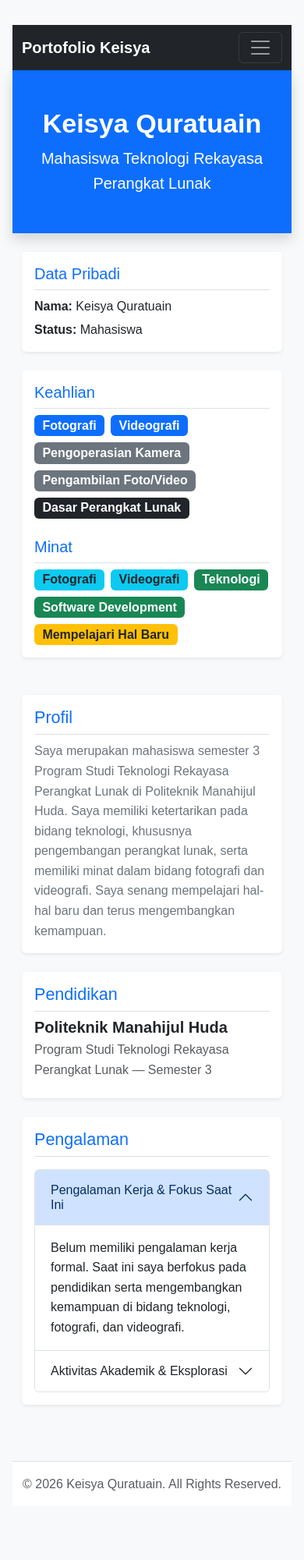
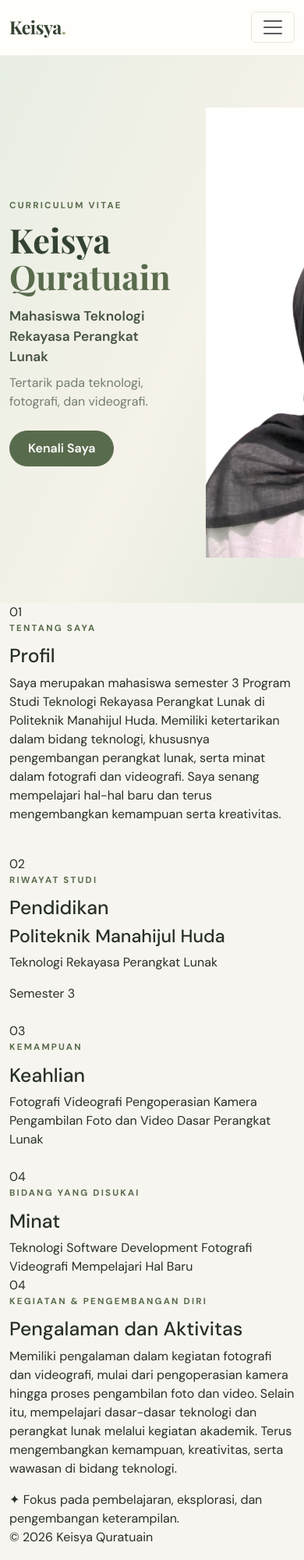
Before and after one commit to keisyaquratu-cmd/cv_keisya, a plain HTML site: page index.html in a window 390 px wide. Shown: the top 2000 px of the page at 78% size. Before the commit the page ends 1963 px from the top, so only its background shows below. Drawn offline with nearby package versions, Linux system fonts and the light colour scheme.

Commit message:
Add files via upload

```diff
--- a/index.html
+++ b/index.html
@@ -1,27 +1,33 @@
+
 <!DOCTYPE html>
 <html lang="id">
 <head>
   <meta charset="UTF-8">
   <meta name="viewport" content="width=device-width, initial-scale=1.0">
-  <title>CV Keisya Quratuain</title>
+  <meta name="description" content="Curriculum Vitae Keisya Quratuain">
+  <title>CV | Keisya Quratuain</title>
 
-  <!-- 1. Bootstrap 5 CSS CDN -->
+  <link rel="preconnect" href="https://fonts.googleapis.com">
+  <link rel="preconnect" href="https://fonts.gstatic.com" crossorigin>
+  <link href="https://fonts.googleapis.com/css2?family=DM+Sans:wght@400;500;600;700&family=Playfair+Display:wght@600;700&display=swap" rel="stylesheet">
+
   <link href="https://cdn.jsdelivr.net/npm/bootstrap@5.3.3/dist/css/bootstrap.min.css" rel="stylesheet">
-  <!-- Optional Custom CSS -->
   <link rel="stylesheet" href="style.css">
 </head>
-<body class="bg-light">
 
-  <!-- Komponen Bootstrap 1: Navbar -->
-  <nav class="navbar navbar-expand-lg navbar-dark bg-dark sticky-top shadow-sm">
+<body>
+
+<nav class="navbar navbar-expand-lg sticky-top">
   <div class="container">
-      <a class="navbar-brand fw-bold" href="#">Portofolio Keisya</a>
+    <a class="navbar-brand" href="#beranda">Keisya<span>.</span></a>
+
     <button class="navbar-toggler" type="button" data-bs-toggle="collapse" data-bs-target="#navbarNav">
       <span class="navbar-toggler-icon"></span>
     </button>
+
     <div class="collapse navbar-collapse" id="navbarNav">
       <ul class="navbar-nav ms-auto">
-          <li class="nav-item"><a class="nav-link active" href="#profil">Profil</a></li>
+        <li class="nav-item"><a class="nav-link" href="#profil">Profil</a></li>
         <li class="nav-item"><a class="nav-link" href="#pendidikan">Pendidikan</a></li>
         <li class="nav-item"><a class="nav-link" href="#keahlian">Keahlian</a></li>
         <li class="nav-item"><a class="nav-link" href="#pengalaman">Pengalaman</a></li>
@@ -30,124 +36,163 @@
   </div>
 </nav>
 
-  <!-- Hero Header -->
-  <header class="bg-primary text-white text-center py-5 mb-4 shadow">
+<header class="hero" id="beranda">
   <div class="container">
-      <h1 class="display-4 fw-bold">Keisya Quratuain</h1>
-      <p class="lead mb-0">Mahasiswa Teknologi Rekayasa Perangkat Lunak</p>
-    </div>
-  </header>
+    <div class="hero-inner">
 
-  <main class="container my-4">
-    <div class="row g-4">
+      <div class="hero-copy">
+        <p class="eyebrow">CURRICULUM VITAE</p>
+        <h1>Keisya <em>Quratuain</em></h1>
 
-      <!-- Left Column -->
-      <div class="col-md-4">
-        <!-- Komponen Bootstrap 2: Card (Data Pribadi) -->
-        <div class="card border-0 shadow-sm mb-4">
-          <div class="card-body">
-            <h5 class="card-title text-primary border-bottom pb-2">Data Pribadi</h5>
-            <p class="card-text mb-1"><strong>Nama:</strong> Keisya Quratuain</p>
-            <p class="card-text mb-0"><strong>Status:</strong> Mahasiswa</p>
-          </div>
+        <p class="hero-subtitle">
+          Mahasiswa Teknologi Rekayasa Perangkat Lunak
+        </p>
+
+        <p class="hero-note">
+          Tertarik pada teknologi, fotografi, dan videografi.
+        </p>
+
+        <a class="btn btn-olive" href="#profil">Kenali Saya</a>
       </div>
 
-        <!-- Komponen Bootstrap 3: Badge (Keahlian & Minat) -->
-        <div class="card border-0 shadow-sm mb-4" id="keahlian">
-          <div class="card-body">
-            <h5 class="card-title text-primary border-bottom pb-2">Keahlian</h5>
-            <div class="d-flex flex-wrap gap-2 mb-3">
-              <span class="badge bg-primary fs-6">Fotografi</span>
-              <span class="badge bg-primary fs-6">Videografi</span>
-              <span class="badge bg-secondary fs-6">Pengoperasian Kamera</span>
-              <span class="badge bg-secondary fs-6">Pengambilan Foto/Video</span>
-              <span class="badge bg-dark fs-6">Dasar Perangkat Lunak</span>
-            </div>
-
-            <h5 class="card-title text-primary border-bottom pb-2 mt-4">Minat</h5>
-            <div class="d-flex flex-wrap gap-2">
-              <span class="badge bg-info text-dark fs-6">Fotografi</span>
-              <span class="badge bg-info text-dark fs-6">Videografi</span>
-              <span class="badge bg-success fs-6">Teknologi</span>
-              <span class="badge bg-success fs-6">Software Development</span>
-              <span class="badge bg-warning text-dark fs-6">Mempelajari Hal Baru</span>
-            </div>
-          </div>
-        </div>
-      </div>
-
-      <!-- Right Column -->
-      <div class="col-md-8">
-        <!-- Card Profil -->
-        <div class="card border-0 shadow-sm mb-4" id="profil">
-          <div class="card-body">
-            <h4 class="card-title text-primary border-bottom pb-2">Profil</h4>
-            <p class="card-text text-secondary">
-              Saya merupakan mahasiswa semester 3 Program Studi Teknologi Rekayasa
-              Perangkat Lunak di Politeknik Manahijul Huda. Saya memiliki ketertarikan
-              pada bidang teknologi, khususnya pengembangan perangkat lunak, serta
-              memiliki minat dalam bidang fotografi dan videografi. Saya senang
-              mempelajari hal-hal baru dan terus mengembangkan kemampuan.
-            </p>
-          </div>
-        </div>
-
-        <!-- Card Pendidikan -->
-        <div class="card border-0 shadow-sm mb-4" id="pendidikan">
-          <div class="card-body">
-            <h4 class="card-title text-primary border-bottom pb-2">Pendidikan</h4>
-            <h5 class="fw-bold mb-1">Politeknik Manahijul Huda</h5>
-            <p class="text-muted">Program Studi Teknologi Rekayasa Perangkat Lunak — Semester 3</p>
-          </div>
-        </div>
-
-        <!-- Komponen Bootstrap 4: Accordion (Pengalaman & Detail) -->
-        <div class="card border-0 shadow-sm mb-4" id="pengalaman">
-          <div class="card-body">
-            <h4 class="card-title text-primary border-bottom pb-2 mb-3">Pengalaman</h4>
-
-            <div class="accordion" id="accordionPengalaman">
-              <div class="accordion-item">
-                <h2 class="accordion-header" id="headingOne">
-                  <button class="accordion-button" type="button" data-bs-toggle="collapse" data-bs-target="#collapseOne">
-                    Pengalaman Kerja & Fokus Saat Ini
-                  </button>
-                </h2>
-                <div id="collapseOne" class="accordion-collapse collapse show" data-bs-parent="#accordionPengalaman">
-                  <div class="accordion-body">
-                    Belum memiliki pengalaman kerja formal. Saat ini saya berfokus pada
-                    pendidikan serta mengembangkan kemampuan di bidang teknologi,
-                    fotografi, dan videografi.
-                  </div>
-                </div>
-              </div>
-
-              <div class="accordion-item">
-                <h2 class="accordion-header" id="headingTwo">
-                  <button class="accordion-button collapsed" type="button" data-bs-toggle="collapse" data-bs-target="#collapseTwo">
-                    Aktivitas Akademik & Eksplorasi
-                  </button>
-                </h2>
-                <div id="collapseTwo" class="accordion-collapse collapse" data-bs-parent="#accordionPengalaman">
-                  <div class="accordion-body">
-                    Aktif mengerjakan tugas-tugas perkuliahan pemrograman web dan mengeksplorasi pembuatan konten visual melalui fotografi dan videografi.
-                  </div>
-                </div>
-              </div>
+      <div class="portrait-wrap">
+        <div class="portrait-backdrop"></div>
+        <img src="foto-keisya.png"
+             alt="Foto profil Keisya Quratuain"
+             class="portrait">
       </div>
 
     </div>
   </div>
+</header>
+
+<main class="container content-wrap">
+
+  <!-- PROFIL -->
+  <section class="section-card intro-card" id="profil">
+    <div class="section-heading">
+      <span class="section-number">01</span>
+      <div>
+        <p class="eyebrow">TENTANG SAYA</p>
+        <h2>Profil</h2>
+      </div>
+    </div>
+
+    <p class="body-copy">
+      Saya merupakan mahasiswa semester 3 Program Studi Teknologi
+      Rekayasa Perangkat Lunak di Politeknik Manahijul Huda.
+      Memiliki ketertarikan dalam bidang teknologi, khususnya
+      pengembangan perangkat lunak, serta minat dalam fotografi
+      dan videografi. Saya senang mempelajari hal-hal baru dan
+      terus mengembangkan kemampuan serta kreativitas.
+    </p>
+  </section>
+
+
+<div class="row g-4 mt-1">
+
+  <!-- PENDIDIKAN -->
+  <div class="col-lg-6">
+    <section class="section-card h-100" id="pendidikan">
+      <div class="section-heading">
+        <span class="section-number">02</span>
+        <div>
+          <p class="eyebrow">RIWAYAT STUDI</p>
+          <h2>Pendidikan</h2>
+        </div>
+      </div>
+
+      <div class="timeline-item">
+        <span class="timeline-dot"></span>
+        <h3>Politeknik Manahijul Huda</h3>
+        <p class="muted">
+          Teknologi Rekayasa Perangkat Lunak
+        </p>
+        <span class="small-tag">Semester 3</span>
+      </div>
+    </section>
+  </div>
+
+  <!-- KEAHLIAN -->
+  <div class="col-lg-6">
+    <section class="section-card h-100" id="keahlian">
+      <div class="section-heading">
+        <span class="section-number">03</span>
+        <div>
+          <p class="eyebrow">KEMAMPUAN</p>
+          <h2>Keahlian</h2>
+        </div>
+      </div>
+
+      <div class="skill-list">
+        <span>Fotografi</span>
+        <span>Videografi</span>
+        <span>Pengoperasian Kamera</span>
+        <span>Pengambilan Foto dan Video</span>
+        <span>Dasar Perangkat Lunak</span>
+      </div>
+    </section>
+  </div>
+
+  <!-- MINAT -->
+  <div class="col-lg-6">
+    <section class="section-card h-100" id="minat">
+      <div class="section-heading">
+        <span class="section-number">04</span>
+        <div>
+          <p class="eyebrow">BIDANG YANG DISUKAI</p>
+          <h2>Minat</h2>
+        </div>
+      </div>
+
+      <div class="skill-list">
+        <span>Teknologi</span>
+        <span>Software Development</span>
+        <span>Fotografi</span>
+        <span>Videografi</span>
+        <span>Mempelajari Hal Baru</span>
+      </div>
+    </section>
+  </div>
 
 </div>
+
+  <!-- PENGALAMAN -->
+  <section class="section-card experience-card" id="pengalaman">
+    <div class="section-heading">
+      <span class="section-number">04</span>
+      <div>
+        <p class="eyebrow">KEGIATAN & PENGEMBANGAN DIRI</p>
+        <h2>Pengalaman dan Aktivitas</h2>
       </div>
+    </div>
+
+    <p class="body-copy">
+      Memiliki pengalaman dalam kegiatan fotografi dan videografi,
+      mulai dari pengoperasian kamera hingga proses pengambilan foto
+      dan video. Selain itu, mempelajari dasar-dasar teknologi dan
+      perangkat lunak melalui kegiatan akademik. Terus mengembangkan
+      kemampuan, kreativitas, serta wawasan di bidang teknologi.
+    </p>
+
+    <div class="activity-note">
+      <span class="activity-icon">✦</span>
+      <span>
+        Fokus pada pembelajaran, eksplorasi, dan pengembangan keterampilan.
+      </span>
+    </div>
+  </section>
+
 </main>
 
-  <footer class="bg-white text-center py-3 border-top mt-5">
-    <p class="text-muted mb-0">&copy; 2026 Keisya Quratuain. All Rights Reserved.</p>
+<footer>
+  <div class="container">
+    <p>© 2026 Keisya Quratuain</p>
+    <span>Terima kasih telah mengunjungi CV saya.</span>
+  </div>
 </footer>
 
-  <!-- Bootstrap 5 JavaScript Bundle CDN -->
 <script src="https://cdn.jsdelivr.net/npm/bootstrap@5.3.3/dist/js/bootstrap.bundle.min.js"></script>
+
 </body>
 </html>
--- a/style.css
+++ b/style.css
@@ -1,79 +1,153 @@
-* {
-  box-sizing: border-box;
+ :root {
+  --cream: #f7f5ef;
+  --paper: #fffefa;
+  --sage: #dce5d8;
+  --olive: #596b4d;
+  --olive-dark: #344331;
+  --ink: #273027;
+  --muted: #747d70;
+  --line: #e6e7de;
 }
+
+* { box-sizing: border-box; }
+
+html { scroll-behavior: smooth; scroll-padding-top: 85px; }
 
 body {
   margin: 0;
-  padding: 32px 16px;
-  background: #f1f5f9;
-  color: #1e293b;
-  font-family: Arial, Helvetica, sans-serif;
-  line-height: 1.6;
+  background: var(--cream);
+  color: var(--ink);
+  font-family: "DM Sans", sans-serif;
 }
 
-.cv {
-  max-width: 820px;
-  margin: 0 auto;
-  overflow: hidden;
-  background: #ffffff;
-  border-radius: 16px;
-  box-shadow: 0 10px 30px rgba(15, 23, 42, 0.1);
+.navbar {
+  background: rgba(255, 254, 250, .96);
+  border-bottom: 1px solid rgba(89, 107, 77, .12);
+  backdrop-filter: blur(12px);
+  padding: 13px 0;
 }
 
-.cv-header {
-  padding: 36px 40px;
-  background: #1e3a5f;
-  color: #ffffff;
+.navbar-brand {
+  color: var(--olive-dark);
+  font-family: "Playfair Display", serif;
+  font-size: 1.45rem;
+  font-weight: 700;
+  letter-spacing: -.5px;
 }
 
-.cv-header h1 {
-  margin: 0 0 8px;
-  font-size: 2rem;
+.navbar-brand span { color: #a2ad87; }
+.navbar-brand:hover { color: var(--olive); }
+.nav-link {
+  color: #596253;
+  font-size: .93rem;
+  margin-left: 17px;
+  transition: color .2s ease;
+}
+.nav-link:hover { color: var(--olive); }
+
+.navbar-toggler { border-color: var(--line); }
+.navbar-toggler:focus { box-shadow: 0 0 0 .15rem rgba(89, 107, 77, .2); }
+
+.hero {
+  position: relative;
+  overflow: hidden;
+  background: linear-gradient(115deg, #e8eee3 0%, #f5f2e9 58%, #e2e9dc 100%);
+  padding: 66px 0 58px;
 }
 
-.cv-header p {
-  margin: 0;
-  color: #dbeafe;
+.hero-inner {
+  display: flex;
+  align-items: center;
+  justify-content: space-between;
+  gap: 45px;
+  max-width: 1000px;
+  margin: auto;
+  position: relative;
+  z-index: 1;
 }
 
-.cv-content {
-  padding: 32px 40px;
+.hero-copy { max-width: 610px; }
+.eyebrow {
+  color: var(--olive);
+  font-size: .72rem;
+  font-weight: 700;
+  letter-spacing: 2.2px;
+  margin-bottom: 12px;
 }
 
-section + section {
-  margin-top: 24px;
-  padding-top: 24px;
-  border-top: 1px solid #e2e8f0;
+.hero h1 {
+  color: var(--olive-dark);
+  font-family: "Playfair Display", serif;
+  font-size: clamp(2.7rem, 6vw, 4.6rem);
+  line-height: 1.08;
+  font-weight: 700;
+  margin: 0 0 16px;
+}
+.hero h1 em { color: var(--olive); font-style: normal; }
+.hero-subtitle { color: #455340; font-size: 1.08rem; font-weight: 600; margin-bottom: 8px; }
+.hero-note { color: var(--muted); margin-bottom: 25px; }
+
+.btn-olive {
+  background: var(--olive);
+  border: 1px solid var(--olive);
+  border-radius: 30px;
+  color: white;
+  padding: 10px 23px;
+  font-weight: 600;
+  .skill-list {
+    display: flex;
+    flex-wrap: wrap;
+    gap: 10px;
+    margin-top: 15px;
 }
 
-h2 {
-  margin: 0 0 12px;
-  color: #1e3a5f;
-  font-size: 1.1rem;
-  text-transform: uppercase;
-  letter-spacing: 1px;
+.skill-list span {
+    background-color: #e8ecdf;
+    color: #526448;
+    padding: 9px 15px;
+    border-radius: 20px;
+    font-size: 14px;
+    display: inline-block;
+}
+.info-card {
+    background: #ffffff;
+    padding: 25px;
+    border-radius: 16px;
+    box-shadow: 0 5px 20px rgba(0, 0, 0, 0.05);
+    border: 1px solid #e8e9df;
+    transition: 0.3s ease;
 }
 
-p {
-  margin: 0 0 8px;
+.info-card:hover {
+    transform: translateY(-4px);
+    box-shadow: 0 8px 25px rgba(0, 0, 0, 0.08);
 }
 
-ul {
-  margin: 0;
-  padding-left: 22px;
+/* Kotak keahlian dan minat */
+.skill-list {
+    display: flex;
+    flex-wrap: wrap;
+    gap: 12px;
+    margin-top: 20px;
 }
 
-li {
-  margin-bottom: 6px;
+.skill-list span {
+    background-color: #eef1e8;
+    color: #526448;
+    border: 1px solid #dce3d3;
+    padding: 10px 15px;
+    border-radius: 12px;
+    font-size: 14px;
+    font-weight: 500;
+    transition: 0.3s ease;
 }
 
-@media (max-width: 600px) {
-  .cv-header,
-  .cv-content {
-    padding: 24px;
-  }
+.skill-list span:hover {
+    background-color: #dfe7d7;
+    transform: translateY(-3px);
+}
 
-  .cv-header h1 {
-    font-size: 1.6rem;
-  }
+/* Jarak antar kotak */
+.section-card {
+    border-radius: 18px;
 }
```
Also changed, not shown: foto-keisya.png (added). Lines whose indentation alone changed are shown as unchanged.
